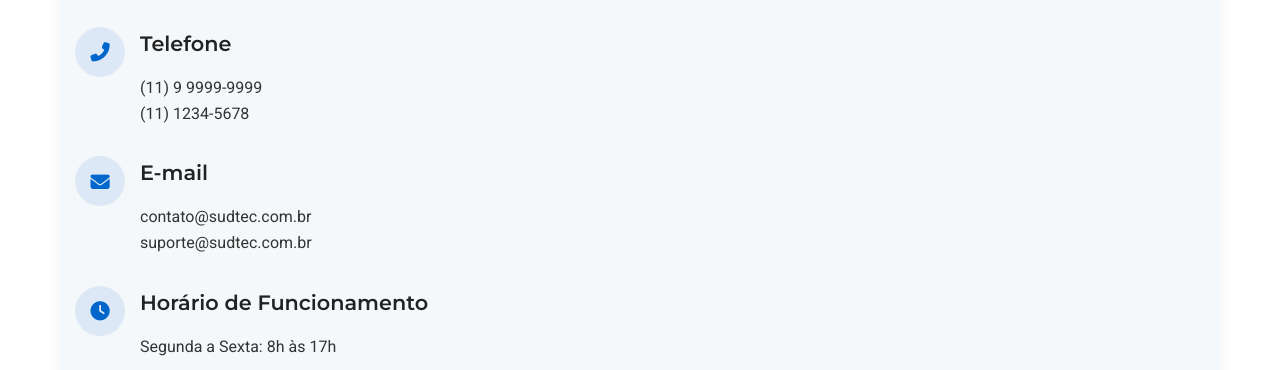
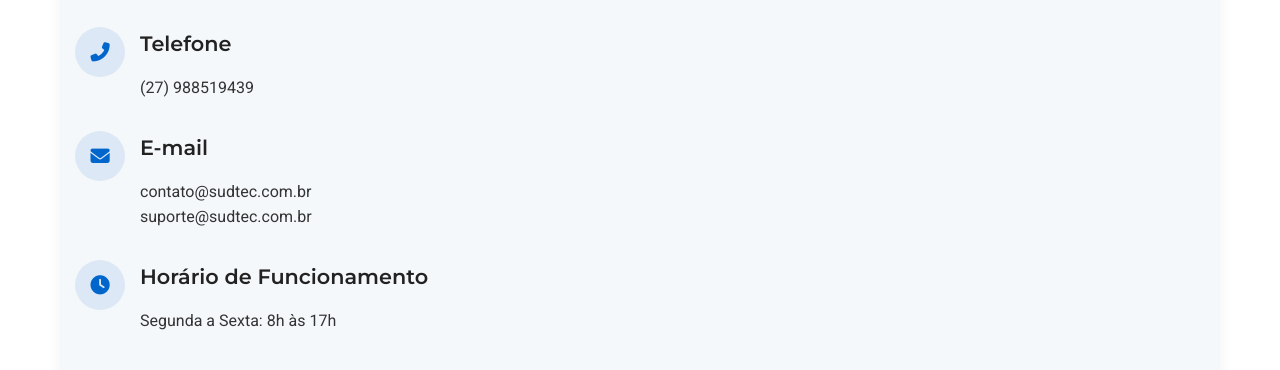
Before and after one commit to diegocratz/sudtec, a website: page index.html in a window 1280 px wide. Shown: the part 7319-7689 px from the top of the page. Drawn offline with Linux system fonts and the light colour scheme.

Commit message:
alterações

```diff
--- a/index.html
+++ b/index.html
@@ -630,7 +630,7 @@
                         </div>
                         <div class="contact-text">
                             <h3>Telefone</h3>
-                            <p>(11) 9 9999-9999<br>(11) 1234-5678</p>
+                            <p>(27) 988519439</p>
                         </div>
                     </div>
                     <div class="contact-item">
```
Also changed, not shown: 2 other files.
